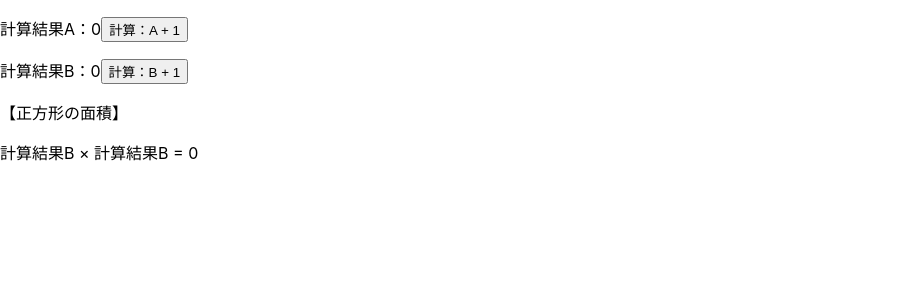
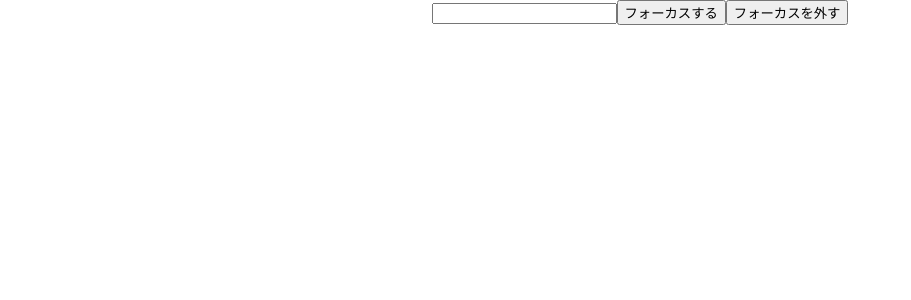
Before and after one commit to takatoshiinaoka/react-practice, a React (Create React App) app: page / in a window 1280 px wide. Shown: the top 300 px of the page, without its empty margins (0-911 px from the left). Built offline with nearby package versions, Linux system fonts and the light colour scheme.

Commit message:
SampleComponent Focus useRef

```diff
--- a/src/App.js
+++ b/src/App.js
@@ -1,52 +1,23 @@
 // useMemo()でラップした例
-import React,{ useState, useMemo } from "react"
+import React,{ useRef } from "react"
 import "./App.css"
 
 
-const square = (params) => {
-  // [...Array(1000).keys()]は、0からn-1までの整数が順番に並んだ配列を作る
-  const testDate = [...Array(5000).keys()]
-  params && testDate.forEach(() => {
-    console.log(
-      `「計算：B + 1」がボタンクリックされ、square関数実行中、
-        ループ処理を${testDate.length}回実行中。。。`
-      )
-  })
+const SampleCompoent = () => {
+  const inputRefObject = useRef(null)
 
-  return params * params
-}
+  const handleClickFocus = () => inputRefObject.current.focus()
 
-const Counter = () => {
-  const [countStateA, setCountStateA] = useState(0)
-  const [countStateB, setCountStateB] = useState(0)
+  const handleClickBlur = () => inputRefObject.current.blur()
 
-  const countResultA = () => {
-    setCountStateA(c => c+1)
-    console.log("計算：A + 1ボタンがクリックされました")
-  }
-
-  const countResultB = () => {
-    setCountStateB(c => c+1)
-    console.log("計算：B + 1ボタンがクリックされました")
-  }
-
-  const squareArea = useMemo(() => square(countStateB), [countStateB])
-  // const squareArea = square(countStateB)
 
   return (
-    <>
-      <p>
-        計算結果A：{countStateA}
-        <button onClick={countResultA}>計算：A + 1</button>
-      </p>
-      <p>
-        計算結果B：{countStateB}
-        <button onClick={countResultB}>計算：B + 1</button>
-      </p>
-      <p>【正方形の面積】</p>
-      <p>計算結果B × 計算結果B = {squareArea}</p>
-    </>
+    <div className="App">
+      <input ref={inputRefObject} type="text" />
+      <button onClick={handleClickFocus}>フォーカスする</button>
+      <button onClick={handleClickBlur}>フォーカスを外す</button>
+    </div>
   )
 }
 
-export default Counter
+export default SampleCompoent
```
